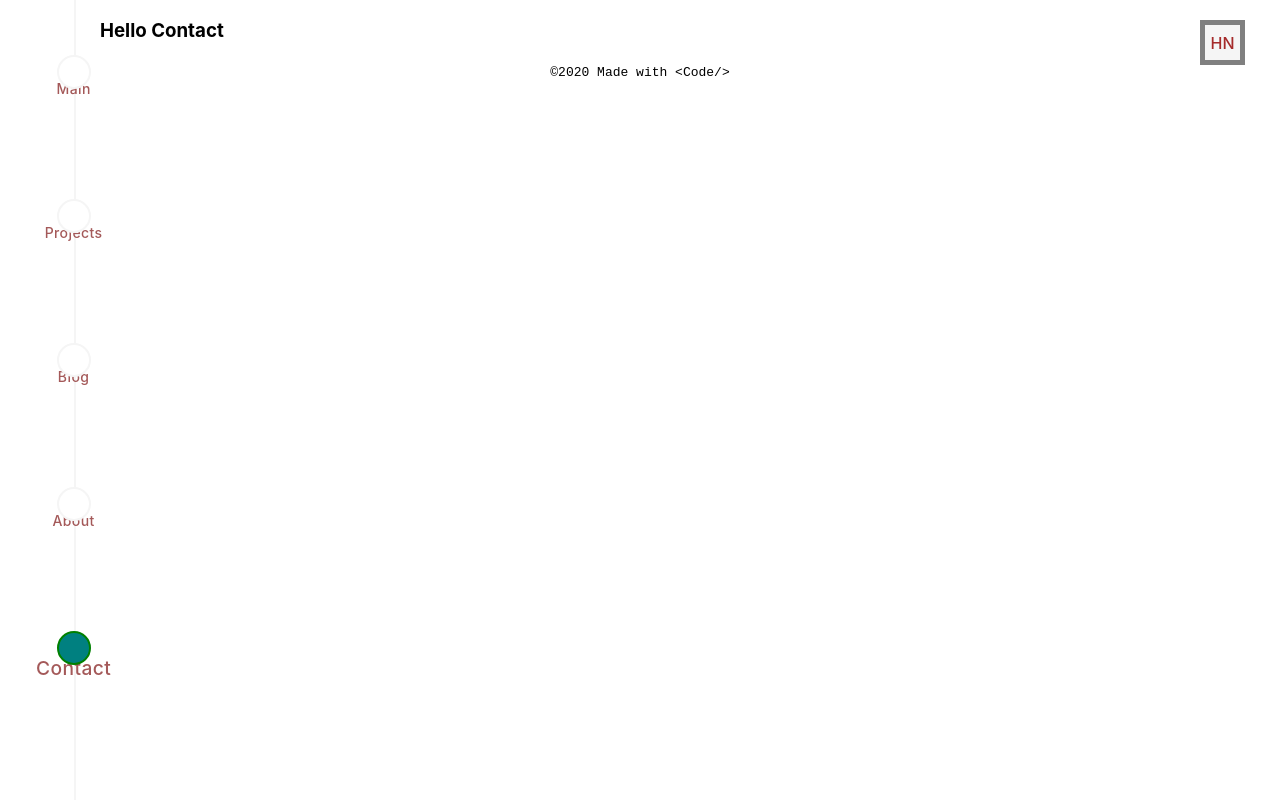
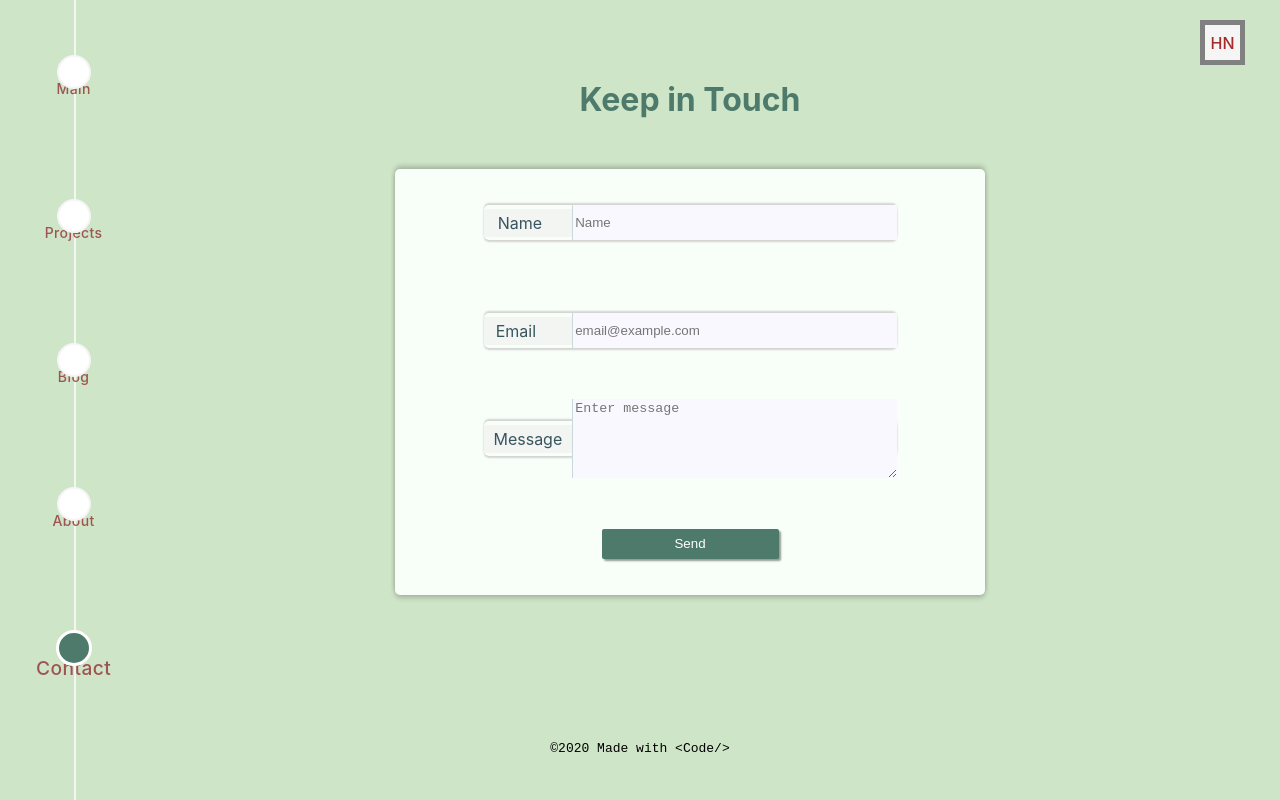
Before and after one commit to hajarNasr/myPortfolio, a Next.js app: page /contact in a window 1280 px wide. Built offline with nearby package versions, Linux system fonts and the light colour scheme.

Commit message:
feat: complete the contact page

```diff
--- a/components/MainNavbar.js
+++ b/components/MainNavbar.js
@@ -27,14 +27,14 @@ const MainNavbar = () => {
           <RadioInput
             id="5"
             to="/blog"
-            activeStyle={{ background: "#4d7a6a", border: "3px solid white" }}
+            activeStyle={{ background: "#436671", border: "3px solid white" }}
           />
           <label htmlFor="5" data-navbar="Blog" />
           <label htmlFor="3" data-navbar="About" />
           <RadioInput
             id="4"
             to="/contact"
-            activeStyle={{ background: "teal", border: "2px solid green" }}
+            activeStyle={{ background: "#4d7a6a", border: "3px solid white" }}
           />
           <label htmlFor="4" data-navbar="Contact" />
         </div>
--- a/pages/contact.js
+++ b/pages/contact.js
@@ -1,7 +1,96 @@
 const Contact = () => {
   return (
-    <div>
-      <h3>Hello Contact</h3>
+    <div className="contact-wrapper">
+      <h1>Keep in Touch</h1>
+      <form className="contact-form">
+        <label className="label">
+          <span>Name&emsp;</span>
+          <input type="text" name="name" placeholder="Name" />
+        </label>
+        <label className="label">
+          <span>Email&ensp;&emsp;</span>
+          <input
+            type="email"
+            required
+            name="email"
+            placeholder="email@example.com"
+          />
+        </label>
+        <label className="label">
+          <span>Message</span>
+          <textarea rows="5" placeholder="Enter message"></textarea>
+        </label>
+        <button>Send</button>
+      </form>
+      <style jsx global>{`
+        body {
+          background: #cfe5c8;
+        }
+        .contact-wrapper {
+          margin-top: 80px;
+          text-align: center;
+          height: 82vh;
+          min-height: 82vh;
+        }
+        h1 {
+          margin-bottom: 50px;
+          color: #4d7a6a;
+        }
+        .contact-form {
+          display: flex;
+          flex-direction: column;
+          height: 65%;
+          width: 50%;
+          margin: auto;
+          background: #f8fff8;
+        }
+        button {
+          width: 30%;
+          margin: auto;
+          height: 30px;
+          color: white;
+          background: #4d7a6a;
+          border: none;
+          box-shadow: 2px 2px 2px rgba(0, 0, 0, 0.4);
+          border-radius: 2px;
+          cursor: pointer;
+        }
+        button:hover {
+          background-color: rgb(66, 133, 95);
+        }
+        .label {
+          display: flex;
+          align-items: center;
+          justify-content: space-between;
+          width: 70%;
+          margin: auto;
+          height: 35px;
+        }
+        .label input {
+          height: 35px;
+          width: 100%;
+        }
+        .label input,
+        .label textarea {
+          flex: 0.9;
+          border: none;
+        }
+        .label span {
+          margin: auto;
+          flex: 0.25;
+          height: 80%;
+          display: flex;
+          align-items: center;
+          justify-content: center;
+          background: #f3f5f3;
+          color: #38555e;
+        }
+        input,
+        textarea {
+          background: #faf8ff;
+          border-left: 1px solid #c9dadb !important;
+        }
+      `}</style>
     </div>
   );
 };
--- a/styles/globals.css
+++ b/styles/globals.css
@@ -60,7 +60,8 @@ a {
   border-radius: 5px;
 }
 
-.post-wrapper {
+.post-wrapper,
+.contact-form {
   box-shadow: inset 20px 0 20px var(--postShadowColor),
     0px 1px 0 var(--postShadowColor), 0px 2px 0 var(--postShadowColor),
     0px 2px 3px var(--postShadowColor);
@@ -68,3 +69,9 @@ a {
     0px -3px 5px var(--postShadowColor);
   border-radius: 5px;
 }
+.label {
+  box-shadow: inset 2px 0 2px lightgray, 0px 1px 0 lightgray,
+    0px 2px 0 lightgray, 0px 2px 1px lightgray;
+  box-shadow: 0px 2px 2px lightgray, 0px -2px 2px lightgray;
+  border-radius: 5px;
+}
```
